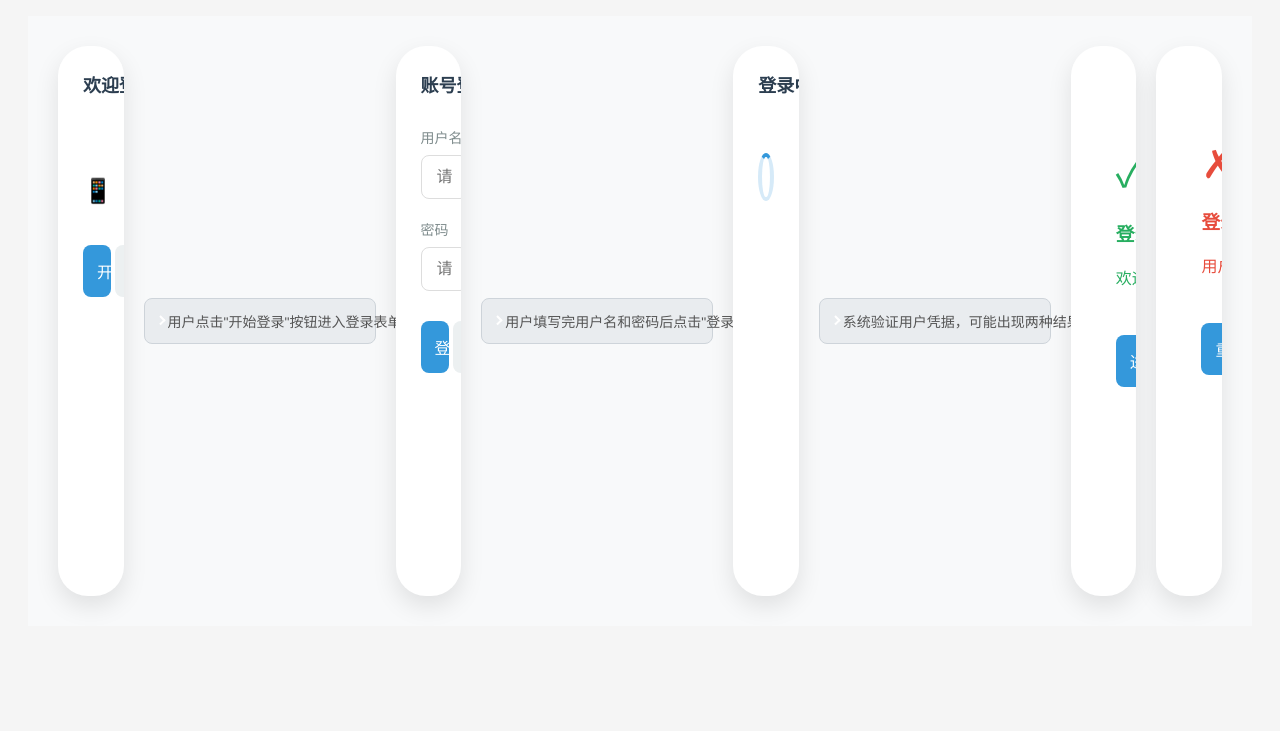
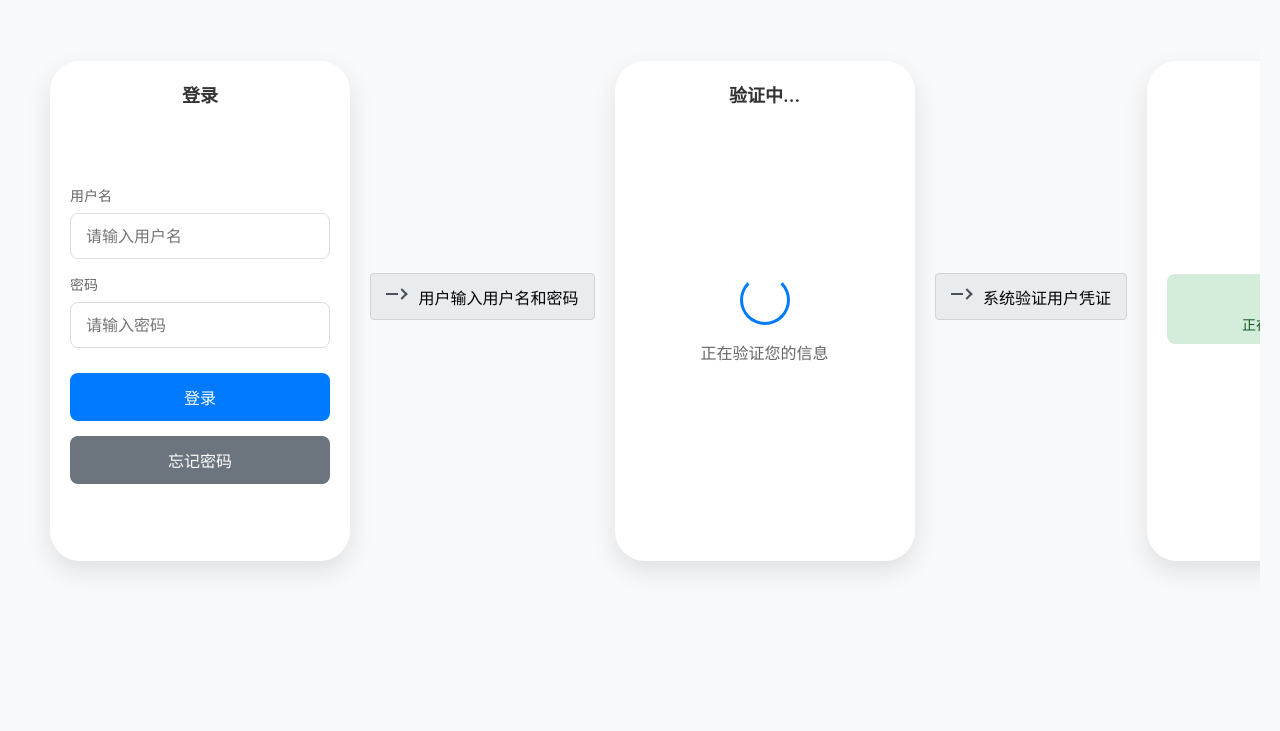
Before and after one commit to peterymh/peterymh.github.io, a plain HTML site: page index.html in a window 1280 px wide. Shown: the part 109-840 px from the top of the page. Before the commit the page ends 800 px from the top, so only its background shows below. Drawn offline with Linux system fonts and the light colour scheme.

Commit message:
Update index.html

```diff
--- a/index.html
+++ b/index.html
@@ -5,59 +5,60 @@
     <meta name="viewport" content="width=device-width, initial-scale=1.0">
     <title>登录流程原型</title>
     <style>
-        body {
-            font-family: 'PingFang SC', 'Helvetica Neue', Arial, sans-serif;
-            background-color: #f5f5f5;
-            padding: 20px;
-            color: #333;
+        * {
+            box-sizing: border-box;
+            margin: 0;
+            padding: 0;
+            font-family: -apple-system, BlinkMacSystemFont, 'Segoe UI', Roboto, sans-serif;
         }
 
-        h1 {
-            text-align: center;
-            color: #2c3e50;
-            margin-bottom: 30px;
+        body {
+            background-color: #f8f9fa;
+            padding: 20px;
         }
 
         #flow-container {
             display: flex;
             align-items: center;
             justify-content: flex-start;
+            overflow-x: auto;
             padding: 30px;
             background-color: #f8f9fa;
-            overflow-x: auto;
-            white-space: nowrap;
             gap: 20px;
+            min-height: 100vh;
         }
 
         .mobile-screen {
             width: 300px;
-            min-height: 500px;
-            background: white;
+            height: 500px;
+            background-color: white;
             border-radius: 30px;
             box-shadow: 0 10px 25px rgba(0, 0, 0, 0.1);
-            padding: 25px;
-            margin: 0;
+            padding: 20px;
+            display: flex;
+            flex-direction: column;
+            flex-shrink: 0;
             position: relative;
             overflow: hidden;
         }
 
         .screen-header {
+            font-size: 18px;
+            font-weight: 600;
+            color: #333;
+            margin-bottom: 20px;
             text-align: center;
-            margin-bottom: 30px;
-            font-weight: 600;
-            font-size: 18px;
-            color: #2c3e50;
         }
 
         .input-group {
-            margin-bottom: 20px;
+            margin-bottom: 15px;
         }
 
         .input-label {
             display: block;
+            font-size: 14px;
+            color: #666;
             margin-bottom: 8px;
-            font-size: 14px;
-            color: #7f8c8d;
         }
 
         .input-field {
@@ -66,197 +67,205 @@
             border: 1px solid #ddd;
             border-radius: 8px;
             font-size: 16px;
-            transition: border 0.3s;
+            transition: border-color 0.3s;
         }
 
         .input-field:focus {
-            border-color: #3498db;
             outline: none;
+            border-color: #007bff;
         }
 
         .btn {
-            width: 100%;
-            padding: 14px;
-            border: none;
+            padding: 12px;
             border-radius: 8px;
             font-size: 16px;
             font-weight: 500;
+            border: none;
             cursor: pointer;
-            transition: background 0.3s;
+            transition: background-color 0.3s;
+            width: 100%;
+            margin-top: 10px;
         }
 
         .btn-primary {
-            background: #3498db;
+            background-color: #007bff;
             color: white;
         }
 
         .btn-primary:hover {
-            background: #2980b9;
+            background-color: #0069d9;
         }
 
         .btn-secondary {
-            background: #ecf0f1;
-            color: #2c3e50;
-            margin-top: 10px;
+            background-color: #6c757d;
+            color: white;
         }
 
         .btn-secondary:hover {
-            background: #d5dbdb;
+            background-color: #5a6268;
+        }
+
+        .status-message {
+            margin-top: 20px;
+            padding: 10px;
+            border-radius: 8px;
+            text-align: center;
+            font-size: 14px;
+        }
+
+        .success {
+            background-color: #d4edda;
+            color: #155724;
+        }
+
+        .error {
+            background-color: #f8d7da;
+            color: #721c24;
         }
 
         .flow-description {
-            background: #e9ecef;
+            background-color: #e9ecef;
             border: 1px solid #ced4da;
-            padding: 12px 15px;
-            border-radius: 8px;
-            font-size: 14px;
-            color: #555;
-            min-width: 200px;
-            max-width: 300px;
-            display: inline-flex;
-            align-items: center;
-            vertical-align: middle;
+            padding: 10px 15px;
+            border-radius: 4px;
+            min-width: 150px;
+            max-width: 250px;
+            display: inline-block;
+            position: relative;
+            transform: translateY(-15px);
+            flex-shrink: 0;
         }
 
         .flow-arrow-icon {
             display: inline-block;
-            width: 16px;
-            height: 16px;
-            background-color: #3498db;
-            border-radius: 3px;
+            width: 20px;
+            height: 20px;
+            margin-right: 8px;
             position: relative;
-            margin-right: 8px;
-            vertical-align: middle;
+        }
+
+        .flow-arrow-icon::before {
+            content: "";
+            position: absolute;
+            left: 0;
+            top: 50%;
+            width: 12px;
+            height: 2px;
+            background-color: #495057;
+            transform: translateY(-50%);
         }
 
         .flow-arrow-icon::after {
-            content: '';
+            content: "";
             position: absolute;
+            right: 0;
             top: 50%;
-            left: 50%;
-            width: 5px;
-            height: 5px;
-            border-top: 2px solid white;
-            border-right: 2px solid white;
-            transform: translate(-40%, -60%) rotate(45deg);
+            width: 6px;
+            height: 6px;
+            border-right: 2px solid #495057;
+            border-top: 2px solid #495057;
+            transform: translateY(-50%) rotate(45deg);
         }
 
-        .loading {
+        .screen-content {
+            flex: 1;
             display: flex;
+            flex-direction: column;
             justify-content: center;
-            align-items: center;
-            height: 100px;
-        }
-
-        .loading-spinner {
-            width: 40px;
-            height: 40px;
-            border: 4px solid rgba(52, 152, 219, 0.2);
-            border-top: 4px solid #3498db;
-            border-radius: 50%;
-            animation: spin 1s linear infinite;
-        }
-
-        @keyframes spin {
-            0% { transform: rotate(0deg); }
-            100% { transform: rotate(360deg); }
-        }
-
-        .success-message, .error-message {
-            text-align: center;
-            padding: 20px;
-            margin-top: 50px;
-        }
-
-        .success-message {
-            color: #27ae60;
-        }
-
-        .error-message {
-            color: #e74c3c;
-        }
-
-        .icon {
-            font-size: 40px;
-            margin-bottom: 20px;
         }
     </style>
 </head>
 <body>
-    <h1>登录流程原型</h1>
-
     <div id="flow-container">
         <!-- 屏幕1: 登录主界面 -->
         <div class="mobile-screen">
-            <div class="screen-header">欢迎登录</div>
-            <div style="text-align: center; margin-top: 80px;">
-                <div style="font-size: 24px; margin-bottom: 30px;">📱</div>
-                <button class="btn btn-primary">开始登录</button>
-                <button class="btn btn-secondary">注册账号</button>
+            <div class="screen-header">登录</div>
+            <div class="screen-content">
+                <div class="input-group">
+                    <label class="input-label">用户名</label>
+                    <input type="text" class="input-field" placeholder="请输入用户名">
+                </div>
+                <div class="input-group">
+                    <label class="input-label">密码</label>
+                    <input type="password" class="input-field" placeholder="请输入密码">
+                </div>
+                <button class="btn btn-primary">登录</button>
+                <button class="btn btn-secondary" style="margin-top: 15px;">忘记密码</button>
             </div>
         </div>
 
         <!-- 流程描述1 -->
         <div class="flow-description">
-            <span class="flow-arrow-icon"></span>用户点击"开始登录"按钮进入登录表单
+            <span class="flow-arrow-icon"></span>
+            用户输入用户名和密码
         </div>
 
-        <!-- 屏幕2: 登录表单 -->
+        <!-- 屏幕2: 登录验证 -->
         <div class="mobile-screen">
-            <div class="screen-header">账号登录</div>
-
-            <div class="input-group">
-                <label class="input-label">用户名/手机号</label>
-                <input type="text" class="input-field" placeholder="请输入用户名或手机号">
+            <div class="screen-header">验证中...</div>
+            <div class="screen-content">
+                <div style="text-align: center; margin-bottom: 30px;">
+                    <div style="width: 50px; height: 50px; border: 3px solid #007bff; border-radius: 50%; border-top-color: transparent; margin: 0 auto 15px; animation: spin 1s linear infinite;"></div>
+                    <p style="color: #666;">正在验证您的信息</p>
+                </div>
             </div>
-
-            <div class="input-group">
-                <label class="input-label">密码</label>
-                <input type="password" class="input-field" placeholder="请输入密码">
-            </div>
-
-            <button class="btn btn-primary">登录</button>
-            <button class="btn btn-secondary">忘记密码</button>
         </div>
 
         <!-- 流程描述2 -->
         <div class="flow-description">
-            <span class="flow-arrow-icon"></span>用户填写完用户名和密码后点击"登录"按钮
+            <span class="flow-arrow-icon"></span>
+            系统验证用户凭证
         </div>
 
-        <!-- 屏幕3: 登录验证中 -->
+        <!-- 屏幕3: 登录成功 -->
         <div class="mobile-screen">
-            <div class="screen-header">登录中</div>
-            <div class="loading">
-                <div class="loading-spinner"></div>
+            <div class="screen-header">欢迎回来</div>
+            <div class="screen-content">
+                <div class="status-message success">
+                    <p>登录成功！</p>
+                    <p style="margin-top: 10px;">正在跳转到首页...</p>
+                </div>
+                <div style="text-align: center; margin-top: 30px;">
+                    <div style="width: 40px; height: 40px; background-color: #28a745; border-radius: 50%; display: inline-flex; align-items: center; justify-content: center;">
+                        <div style="width: 12px; height: 6px; border-left: 2px solid white; border-bottom: 2px solid white; transform: rotate(-45deg) translateY(-1px);"></div>
+                    </div>
+                </div>
             </div>
         </div>
 
         <!-- 流程描述3 -->
         <div class="flow-description">
-            <span class="flow-arrow-icon"></span>系统验证用户凭据，可能出现两种结果
+            <span class="flow-arrow-icon"></span>
+            验证通过，进入系统
         </div>
 
-        <!-- 屏幕4: 登录成功 -->
+        <!-- 屏幕4: 登录失败 -->
         <div class="mobile-screen">
-            <div class="success-message">
-                <div class="icon">✓</div>
-                <h3>登录成功</h3>
-                <p>欢迎回来！</p>
-                <button class="btn btn-primary" style="margin-top: 30px;">进入首页</button>
-            </div>
-        </div>
-
-        <!-- 屏幕5: 登录失败 -->
-        <div class="mobile-screen">
-            <div class="error-message">
-                <div class="icon">✗</div>
-                <h3>登录失败</h3>
-                <p>用户名或密码错误</p>
-                <button class="btn btn-primary" style="margin-top: 30px;">重新登录</button>
-                <button class="btn btn-secondary" style="margin-top: 10px;">找回密码</button>
+            <div class="screen-header">登录</div>
+            <div class="screen-content">
+                <div class="status-message error">
+                    <p>用户名或密码错误</p>
+                    <p style="margin-top: 10px;">请重试</p>
+                </div>
+                <div class="input-group">
+                    <label class="input-label">用户名</label>
+                    <input type="text" class="input-field" placeholder="请输入用户名">
+                </div>
+                <div class="input-group">
+                    <label class="input-label">密码</label>
+                    <input type="password" class="input-field" placeholder="请输入密码">
+                </div>
+                <button class="btn btn-primary">重试</button>
+                <button class="btn btn-secondary" style="margin-top: 15px;">忘记密码</button>
             </div>
         </div>
     </div>
+
+    <style>
+        @keyframes spin {
+            0% { transform: rotate(0deg); }
+            100% { transform: rotate(360deg); }
+        }
+    </style>
 </body>
 </html>
```
